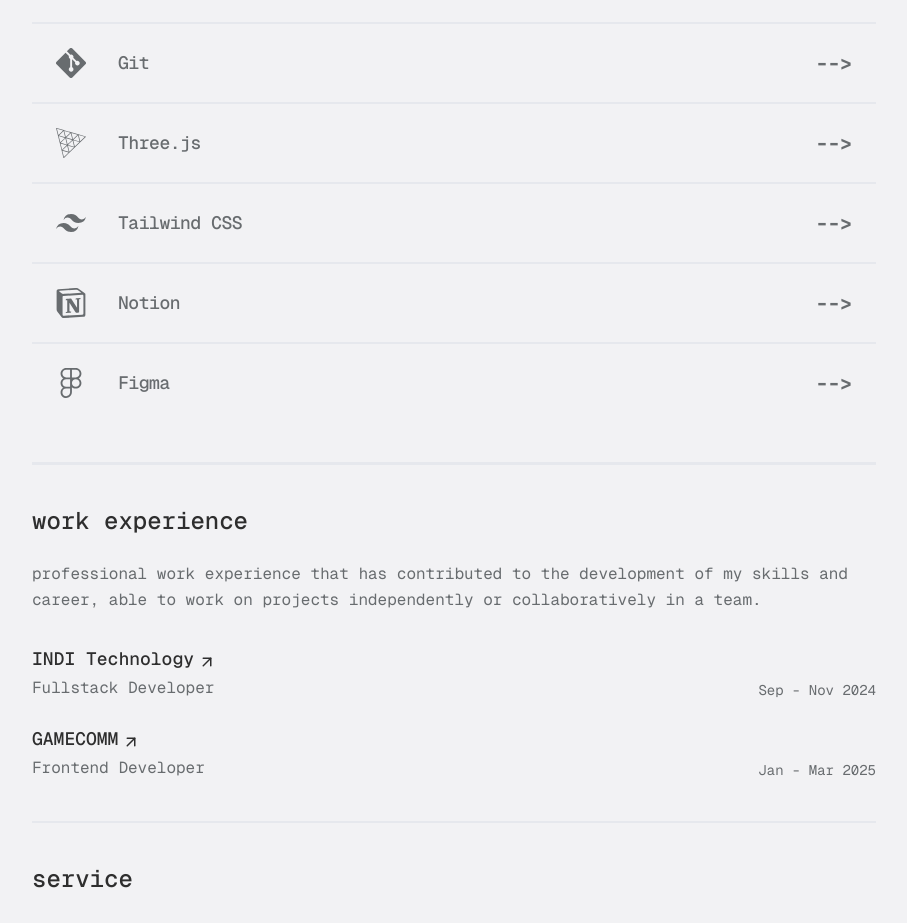
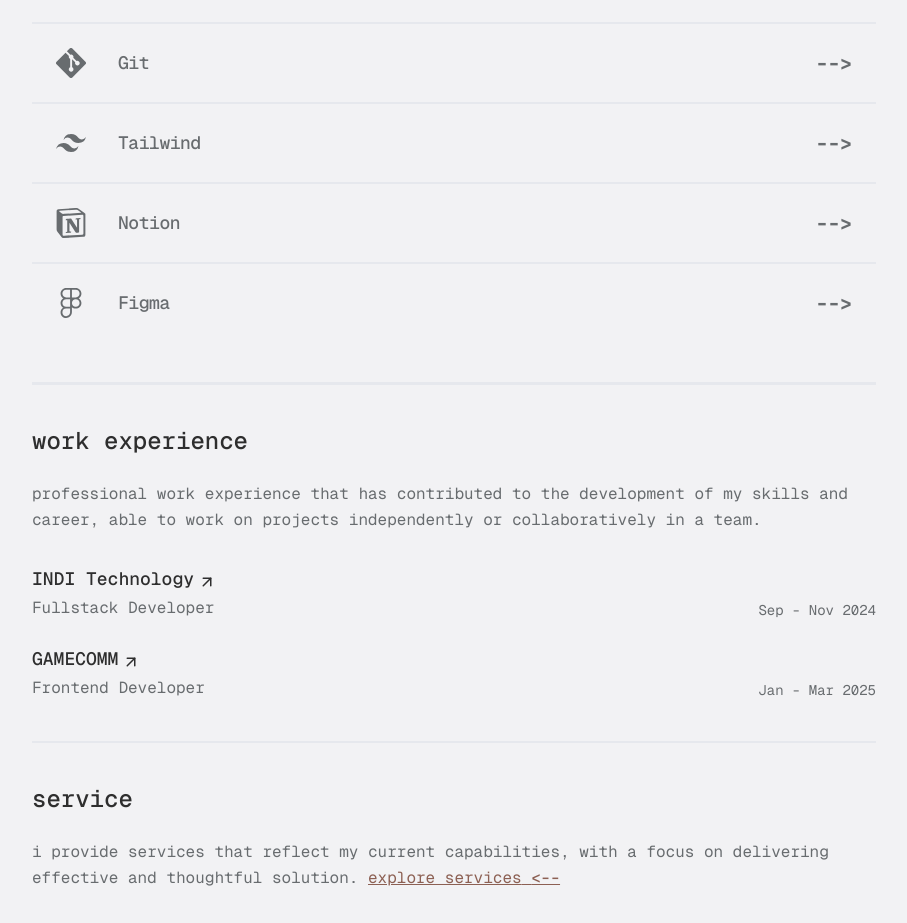
Before and after one commit to IRTIDEATH/Al-Sakha, a Next.js app: page / in a window 1280 px wide. Shown: the part 1026-1949 px from the top of the page, without its empty margins (186-1093 px from the left). Built offline with nearby package versions, Linux system fonts and the light colour scheme; a web font is replaced by a local one.

Commit message:
feat: remove one skill

```diff
--- a/app/layout.tsx
+++ b/app/layout.tsx
@@ -98,6 +98,7 @@ export default function RootLayout({
   return (
     <html lang="en">
       <body
+        suppressHydrationWarning
         className={`${GeistMono.variable} ${schoolBell.variable} ${sourceSerif.variable} ${satoshi.variable} font-geist font-normal text-foreground antialiased`}
       >
         <Wrapper>{children}</Wrapper>
--- a/constants/skill-badge.ts
+++ b/constants/skill-badge.ts
@@ -31,12 +31,7 @@ export const skillBadgeIcon: SkillBadgeIconInterface[] = [
     link: "https://git-scm.com",
   },
   {
-    name: "Three.js",
-    icon: "simple-icons:threedotjs",
-    link: "https://threejs.org",
-  },
-  {
-    name: "Tailwind CSS",
+    name: "Tailwind",
     icon: "simple-icons:tailwindcss",
     link: "https://tailwindcss.com",
   },
```
